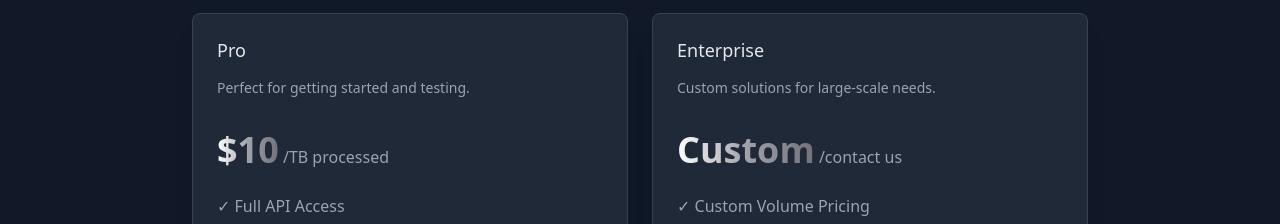
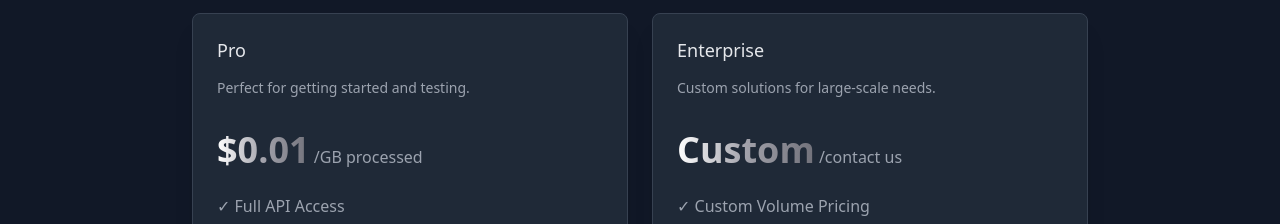
Before and after one commit to janwilmake/zipobject.vercel, a website: page public/index.html in a window 1280 px wide. Shown: the part 2020-2244 px from the top of the page. Drawn offline with nearby package versions, Linux system fonts and the light colour scheme.

Commit message:
improvements

```diff
--- a/public/index.html
+++ b/public/index.html
@@ -180,8 +180,8 @@
                             <p class="mt-4 text-sm text-gray-400">Perfect for getting started and testing.</p>
                             <p class="mt-8">
                                 <span
-                                    class="text-4xl font-extrabold bg-gradient-to-r from-white via-zinc-400 to-zinc-500 bg-clip-text text-transparent">$10</span>
-                                <span class="text-base font-medium text-gray-400">/TB processed</span>
+                                    class="text-4xl font-extrabold bg-gradient-to-r from-white via-zinc-400 to-zinc-500 bg-clip-text text-transparent">$0.01</span>
+                                <span class="text-base font-medium text-gray-400">/GB processed</span>
                             </p>
                             <ul class="mt-6 space-y-4 text-gray-400">
                                 <li>✓ Full API Access</li>
```
